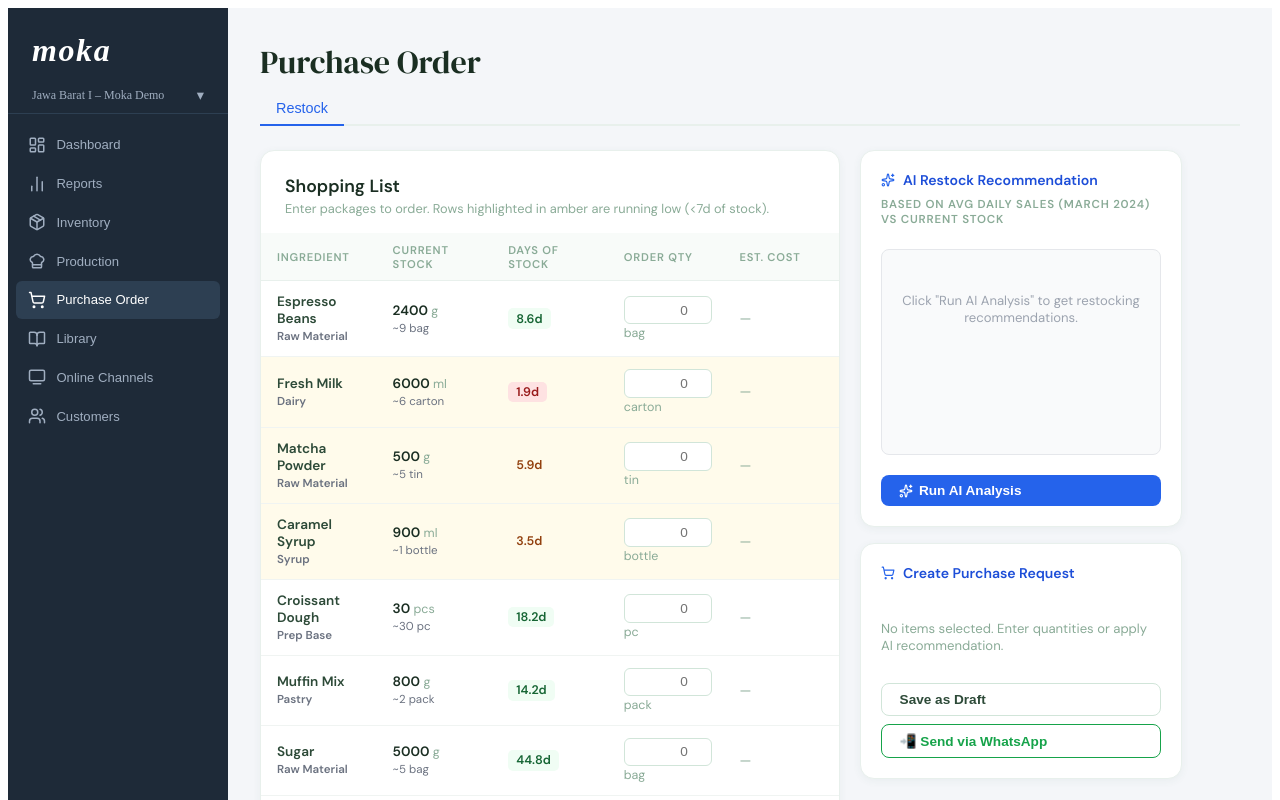
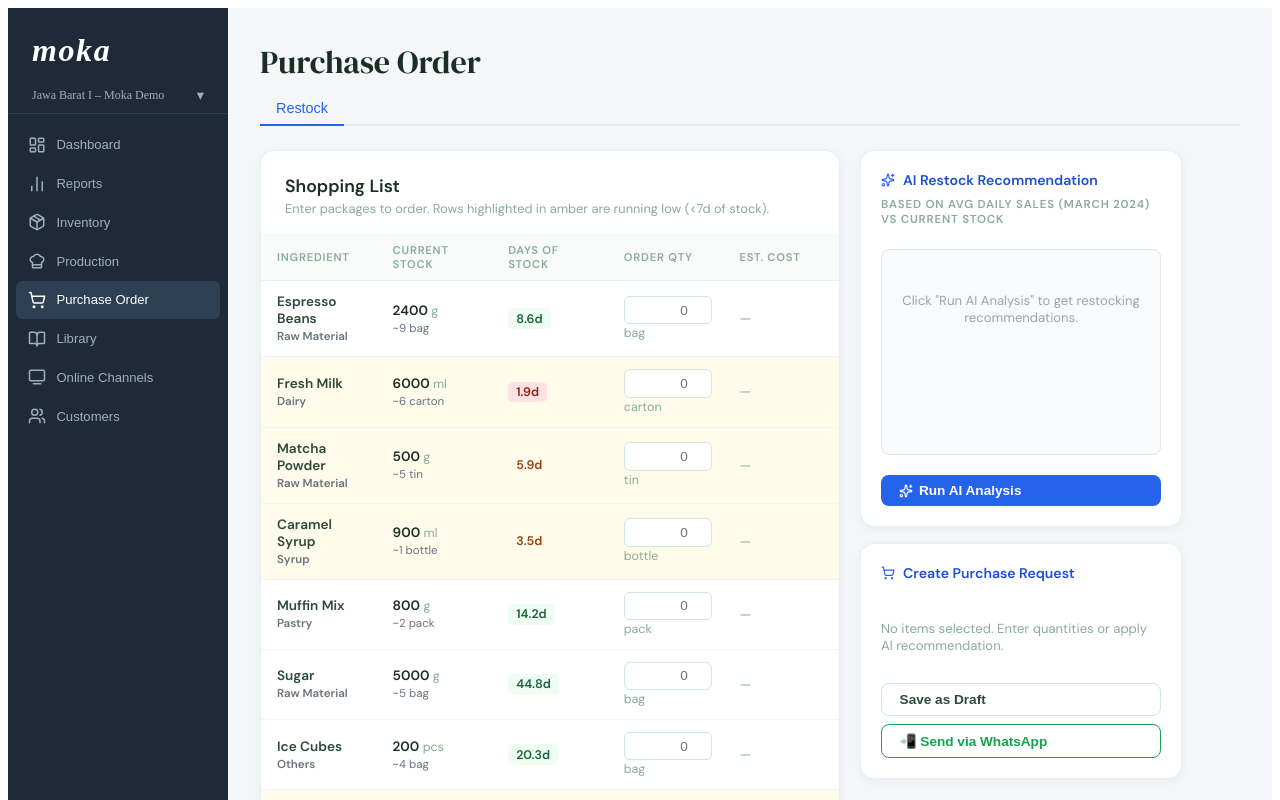
Before and after one commit to nezabiella-hue/FinProMOKApos, a React (Vite) app: page /purchase-order in a window 1280 px wide. Shown: the top 800 px of the page. Built offline with nearby package versions, Linux system fonts and the light colour scheme.

Commit message:
delete prep base from purchase order

```diff
--- a/src/pages/purchaseorder.jsx
+++ b/src/pages/purchaseorder.jsx
@@ -77,7 +77,7 @@ export default function PurchaseOrder({ stock }) {
   const avgDailyUsage = useMemo(() => calcAvgDailyUsage(), []);
 
   const enrichedStock = useMemo(() => {
-    return stock.map((item) => {
+    return stock.filter((item) => item.category !== "Prep Base").map((item) => {
       const daily = avgDailyUsage[item.name] || 0;
       const daysOfStock =
         daily > 0 ? Math.round((item.currentStock / daily) * 10) / 10 : null;
```
Also changed, not shown: 1 other file (tests, documents, lock files or other folders).
